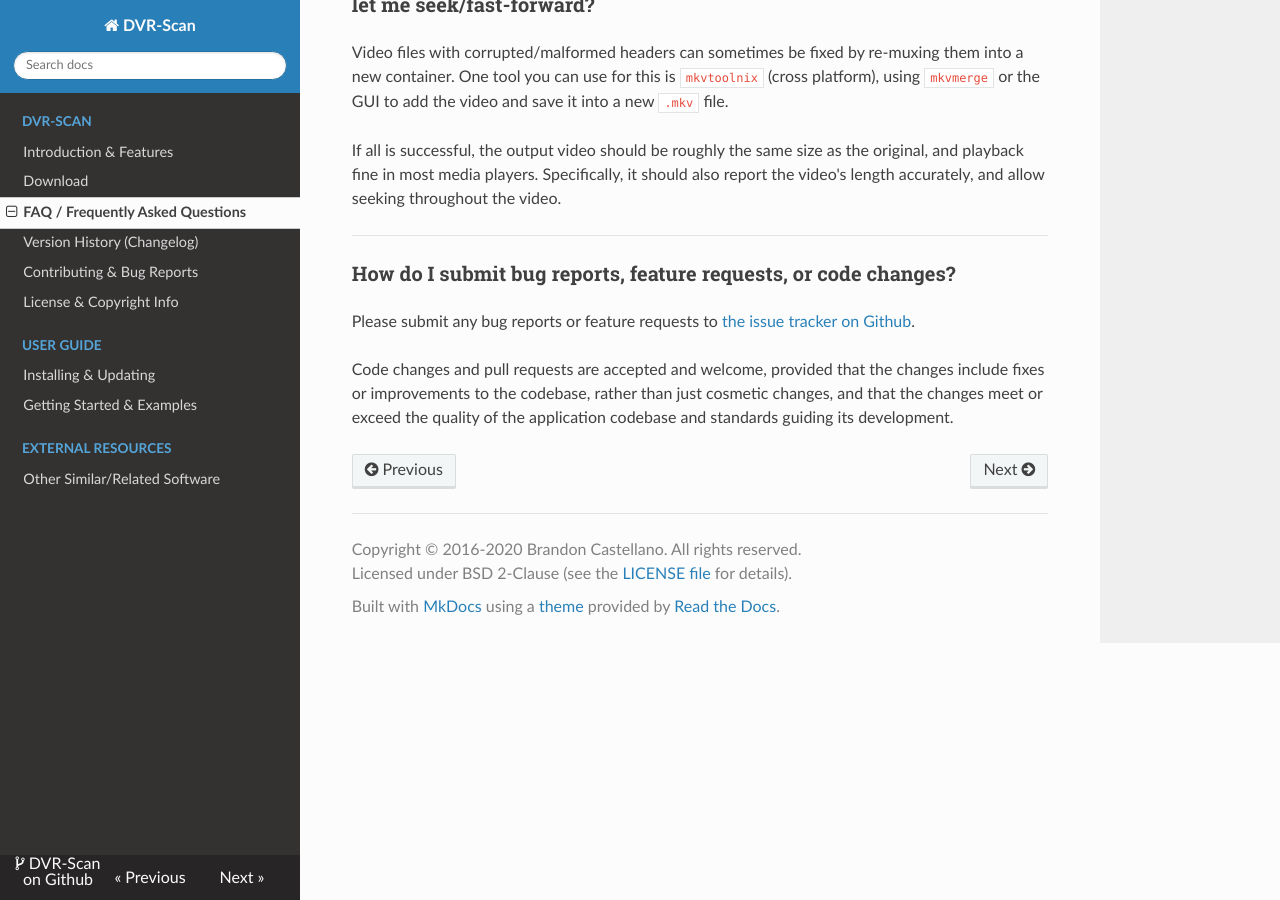
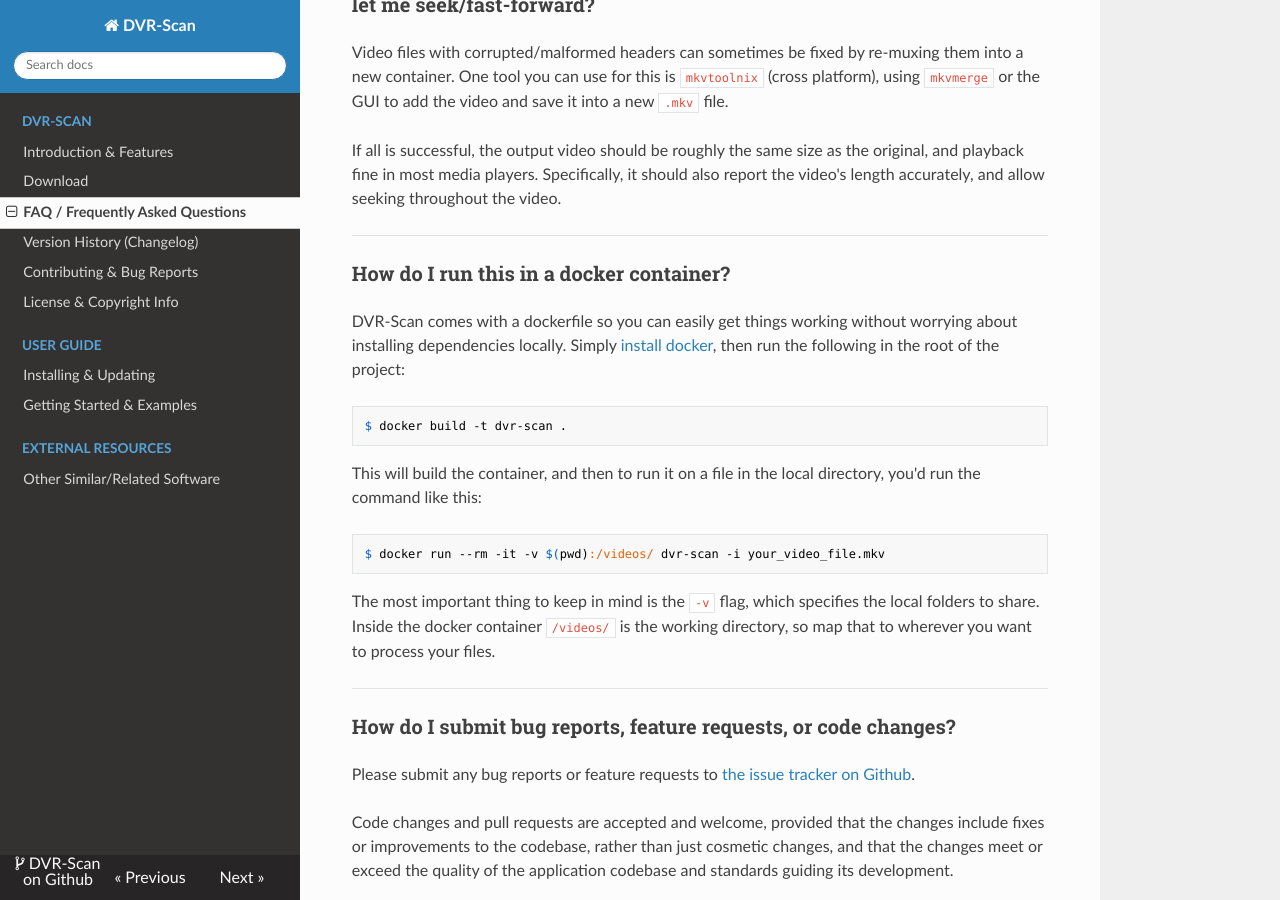
Before and after one commit to Breakthrough/DVR-Scan, an MkDocs documentation site: the page built from docs/faq.md, in a window 1280 px wide and 900 px high, scrolled down 1002 px. Built offline with MkDocs 1.6.1, drawn with Linux system fonts in a browser that asks for light colours; nearby versions of some CDN libraries; old or Windows-style settings are respelled for this version of MkDocs.

Commit message:
Add newline and docs

````diff
--- a/docs/faq.md
+++ b/docs/faq.md
@@ -41,6 +41,25 @@
 ----------------------------------------------------------
 
 
+### How do I run this in a docker container?
+
+DVR-Scan comes with a dockerfile so you can easily get things working without worrying about installing dependencies locally. Simply [install docker](https://docs.docker.com/get-docker/), then run the following in the root of the project:
+
+```
+$ docker build -t dvr-scan .
+```
+
+This will build the container, and then to run it on a file in the local directory, you'd run the command like this:
+
+```
+$ docker run --rm -it -v $(pwd):/videos/ dvr-scan -i your_video_file.mkv
+```
+
+The most important thing to keep in mind is the `-v` flag, which specifies the local folders to share. Inside the docker container `/videos/` is the working directory, so map that to wherever you want to process your files.
+
+----------------------------------------------------------
+
+
 ### How do I submit bug reports, feature requests, or code changes?
 
 Please submit any bug reports or feature requests to <a href="https://github.com/Breakthrough/DVR-Scan/issues" target="_blank" alt="DVR-Scan Issue Tracker @ Github">the issue tracker on Github</a>.
````
Also changed, not shown: 1 other file.
